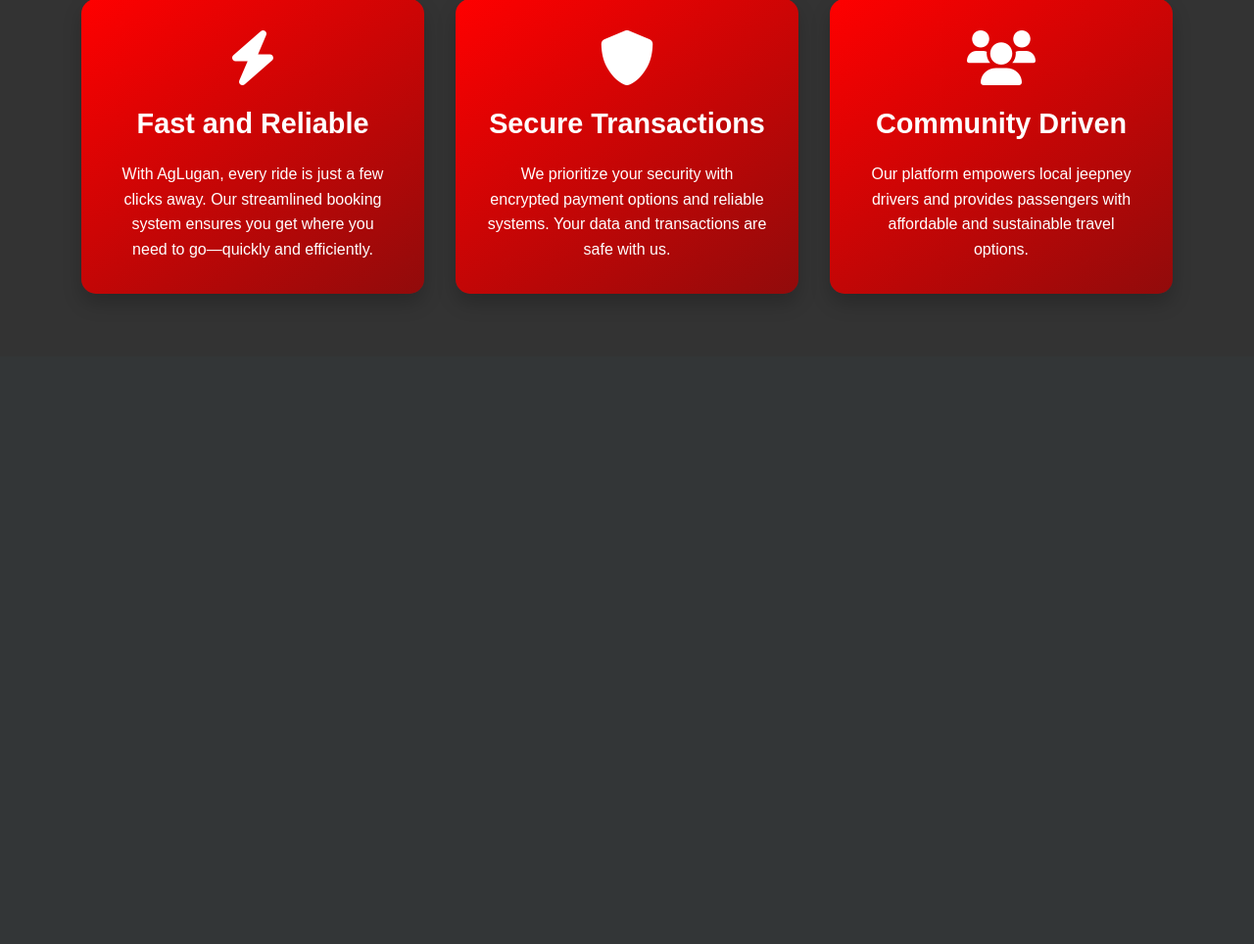
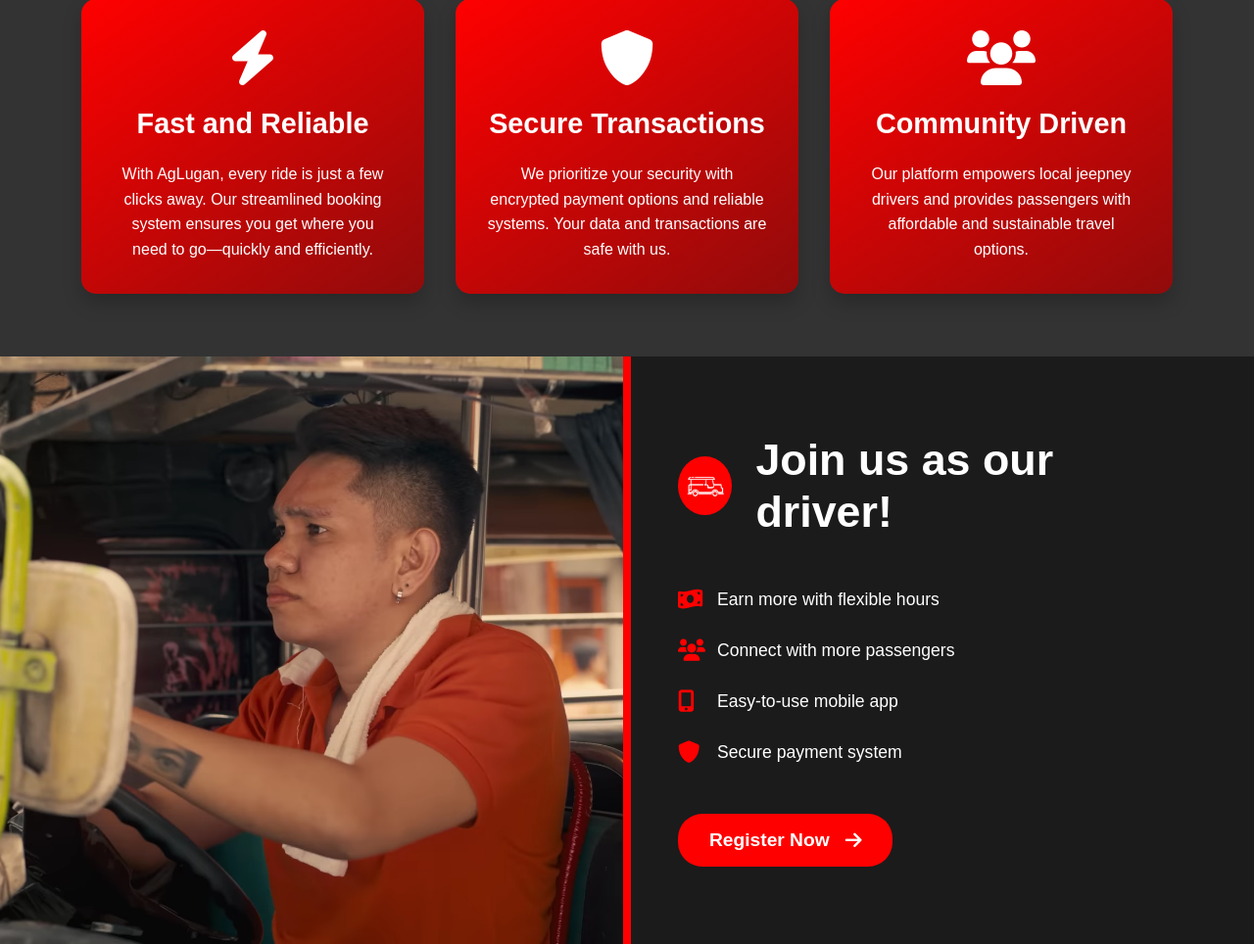
Before and after one commit to Ke-yuu/AgLugan, a PHP site: page /src/html/index.html in a window 1280 px wide. Shown: the part 1404-2368 px from the top of the page at 98% size. Before the commit the page ends 1706 px from the top, so only its background shows below. Run offline with PHP 8.4, Linux system fonts and the light colour scheme.

Commit message:
added more content to landing page

```diff
--- a/client/public/css/landingPage.css
+++ b/client/public/css/landingPage.css
@@ -267,3 +267,204 @@ header {
   color: var(--white);
   margin: 0;
 }
+
+.driver-recruitment {
+  background-color: var(--darker-bg);
+  padding: 0;
+  min-height: 600px;
+}
+
+.driver-grid {
+  display: grid;
+  grid-template-columns: 1fr 8px 1fr;
+  min-height: 600px;
+  position: relative;
+}
+
+.driver-image-container {
+  position: relative;
+  width: 100%;
+  height: 100%;
+  overflow: hidden;
+}
+
+.driver-photo {
+  width: 100%;
+  height: 100%;
+  object-fit: cover;
+  display: block;
+}
+
+.red-separator {
+  background-color: var(--primary-red);
+  height: 100%;
+  width: 8px;
+  z-index: 2;
+}
+
+.driver-content {
+  padding: 3rem;
+  display: flex;
+  flex-direction: column;
+  justify-content: center;
+  background-color: var(--darker-bg);
+}
+
+.content-wrapper {
+  max-width: 500px;
+}
+
+.icon-header {
+  display: flex;
+  align-items: center;
+  gap: 1.5rem;
+  margin-bottom: 3rem;
+}
+
+.circle-icon {
+  width: 60px;
+  height: 60px;
+  background: var(--primary-red);
+  border-radius: 50%;
+  display: flex;
+  align-items: center;
+  justify-content: center;
+  font-size: 1.8rem;
+  color: white;
+}
+
+.driver-content h2 {
+  color: var(--white);
+  font-size: 2.8rem;
+  margin: 0;
+  line-height: 1.2;
+}
+
+.benefits-list {
+  display: grid;
+  gap: 1.5rem;
+  margin-bottom: 3rem;
+}
+
+.benefit-item {
+  display: flex;
+  align-items: center;
+  gap: 1rem;
+  color: var(--white);
+  font-size: 1.1rem;
+}
+
+.benefit-item i {
+  color: var(--primary-red);
+  font-size: 1.4rem;
+  width: 24px;
+}
+
+.apply-btn {
+  display: flex;
+  align-items: center;
+  gap: 1rem;
+  font-size: 1.2rem;
+  padding: 1rem 2rem;
+  background: var(--primary-red);
+  border: none;
+  transition: all 0.3s ease;
+  width: fit-content;
+}
+
+.apply-btn:hover {
+  transform: translateX(10px);
+  background: var(--dark-red);
+}
+
+/* Responsive Design */
+@media (max-width: 968px) {
+  .driver-grid {
+      grid-template-columns: 1fr;
+      grid-template-rows: auto 8px auto;
+  }
+
+  .red-separator {
+      width: 100%;
+      height: 8px;
+  }
+
+  .driver-image-container {
+      height: 400px;
+  }
+
+  .driver-content {
+      padding: 2rem;
+  }
+
+  .content-wrapper {
+      max-width: 100%;
+  }
+}
+
+@media (max-width: 576px) {
+  .driver-content h2 {
+      font-size: 2.2rem;
+  }
+
+  .benefit-item {
+      font-size: 1rem;
+  }
+}
+/* Modal Styles */
+.modal {
+  display: none;
+  position: fixed;
+  top: 0;
+  left: 0;
+  width: 100%;
+  height: 100%;
+  background-color: rgba(0, 0, 0, 0.7);
+  z-index: 2000;
+}
+
+.modal-content {
+  position: relative;
+  background-color: var(--darker-bg);
+  margin: 15% auto;
+  padding: 2rem;
+  width: 90%;
+  max-width: 500px;
+  border-radius: 15px;
+  box-shadow: 0 5px 15px rgba(0, 0, 0, 0.3);
+}
+
+.close-btn {
+  position: absolute;
+  right: 1.5rem;
+  top: 1rem;
+  font-size: 1.8rem;
+  color: var(--white);
+  cursor: pointer;
+}
+
+.form-group {
+  margin-bottom: 1.5rem;
+}
+
+.form-group label {
+  display: block;
+  color: var(--white);
+  margin-bottom: 0.5rem;
+  font-size: 1.1rem;
+}
+
+.form-group input {
+  width: 100%;
+  padding: 0.8rem;
+  border-radius: 8px;
+  border: 1px solid var(--primary-red);
+  background-color: var(--dark-bg);
+  color: var(--white);
+  font-size: 1rem;
+}
+
+.submit-btn {
+  width: 100%;
+  margin-top: 1rem;
+}
--- a/client/src/html/index.html
+++ b/client/src/html/index.html
@@ -67,7 +67,63 @@
                     </div>
                 </div>
             </div>
+            <div class="driver-recruitment">
+                <div class="driver-grid">
+                    <div class="driver-image-container">
+                        <img src="/media/Driver.png" alt="Professional Jeepney Driver" class="driver-photo">
+                    </div>
+                    <div class="red-separator"></div>
+                    <div class="driver-content">
+                        <div class="content-wrapper">
+                            <div class="icon-header">
+                                <div class="circle-icon">
+                                    <img src="/media/logo.png" alt="AgLugan Logo" class="logo">
+                                </div>
+                                <h2>Join us as our driver!</h2>
+                            </div>
+
+                            <div class="benefits-list">
+                                <div class="benefit-item">
+                                    <i class="fas fa-money-bill-wave"></i>
+                                    <span>Earn more with flexible hours</span>
+                                </div>
+                                <div class="benefit-item">
+                                    <i class="fas fa-users"></i>
+                                    <span>Connect with more passengers</span>
+                                </div>
+                                <div class="benefit-item">
+                                    <i class="fas fa-mobile-alt"></i>
+                                    <span>Easy-to-use mobile app</span>
+                                </div>
+                                <div class="benefit-item">
+                                    <i class="fas fa-shield-alt"></i>
+                                    <span>Secure payment system</span>
+                                </div>
+                            </div>
+
+                            <button class="btn apply-btn" id="applyBtn">
+                                Register Now
+                                <i class="fas fa-arrow-right"></i>
+                            </button>
+                        </div>
+                    </div>
+                </div>
+            </div>
         </main>
+    </div>
+
+    <div class="modal" id="driverModal">
+        <div class="modal-content">
+            <span class="close-btn">&times;</span>
+            <h2>Driver Application</h2>
+            <form id="driverForm">
+                <div class="form-group">
+                    <label for="driverEmail">Email Address</label>
+                    <input type="email" id="driverEmail" required placeholder="Enter your email">
+                </div>
+                <button type="submit" class="btn submit-btn">Submit Application</button>
+            </form>
+        </div>
     </div>
 
     <button class="scroll-top-btn" id="scrollTopBtn">
```
Also changed, not shown: client/public/js/landingPage.js (+41 -0 lines), client/src/html/admin-dashboard.html (+73 -0 lines), client/public/media/Driver.png (added).
